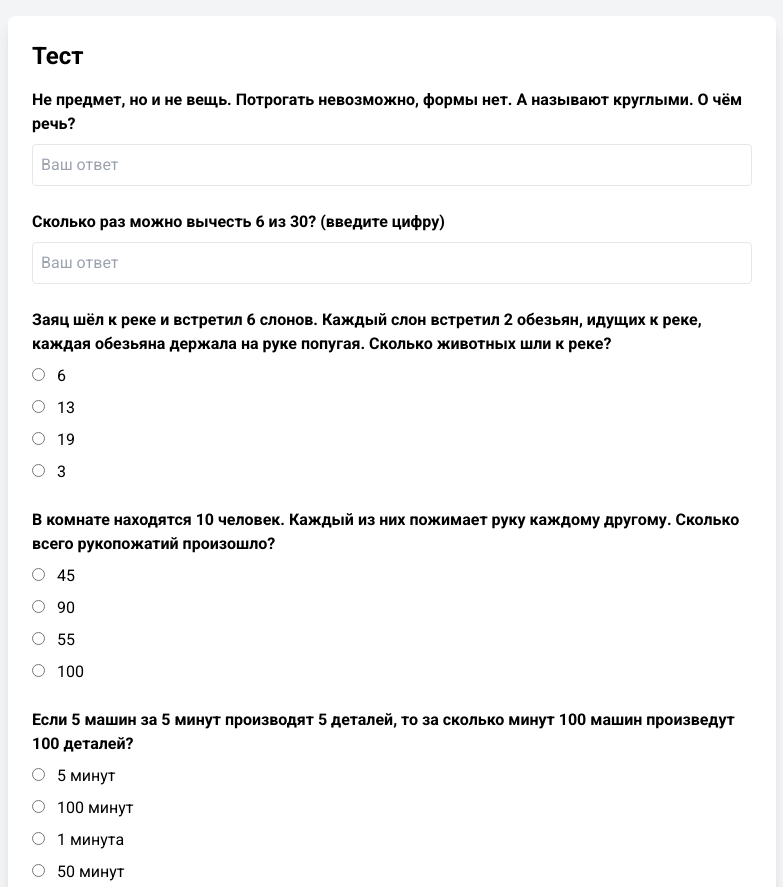
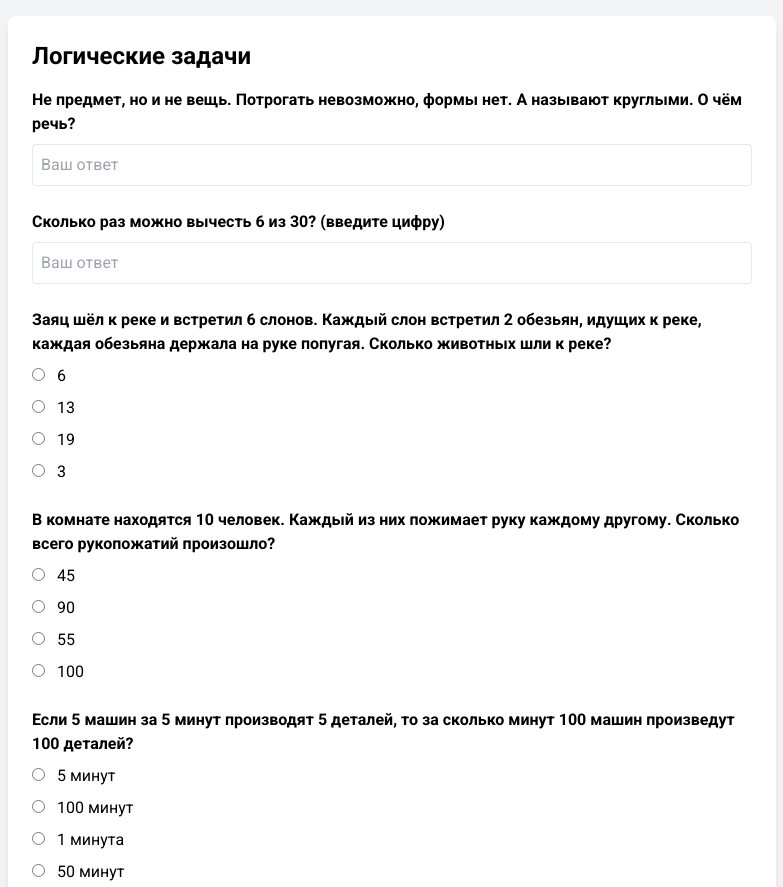
Before and after one commit to kaban4ikk/victorina, a plain HTML site: page Логические Задачи.html in a window 1280 px wide. Shown: the top 887 px of the page, without its empty margins (248-1031 px from the left). Drawn offline with nearby package versions, Linux system fonts and the light colour scheme.

Commit message:
Логические Задачи.html

```diff
--- a/Логические Задачи.html
+++ b/Логические Задачи.html
@@ -14,7 +14,7 @@
 </head>
 <body class="bg-gray-100 p-4">
     <div class="max-w-3xl mx-auto bg-white p-6 rounded-lg shadow-lg">
-        <h1 class="text-2xl font-bold mb-4">Тест</h1>
+        <h1 class="text-2xl font-bold mb-4">Логические задачи</h1>
         <form id="quizForm" class="space-y-6">
             <div>
                 <p class="font-semibold">Не предмет, но и не вещь. Потрогать невозможно, формы нет. А называют круглыми. О чём речь?</p>
```
